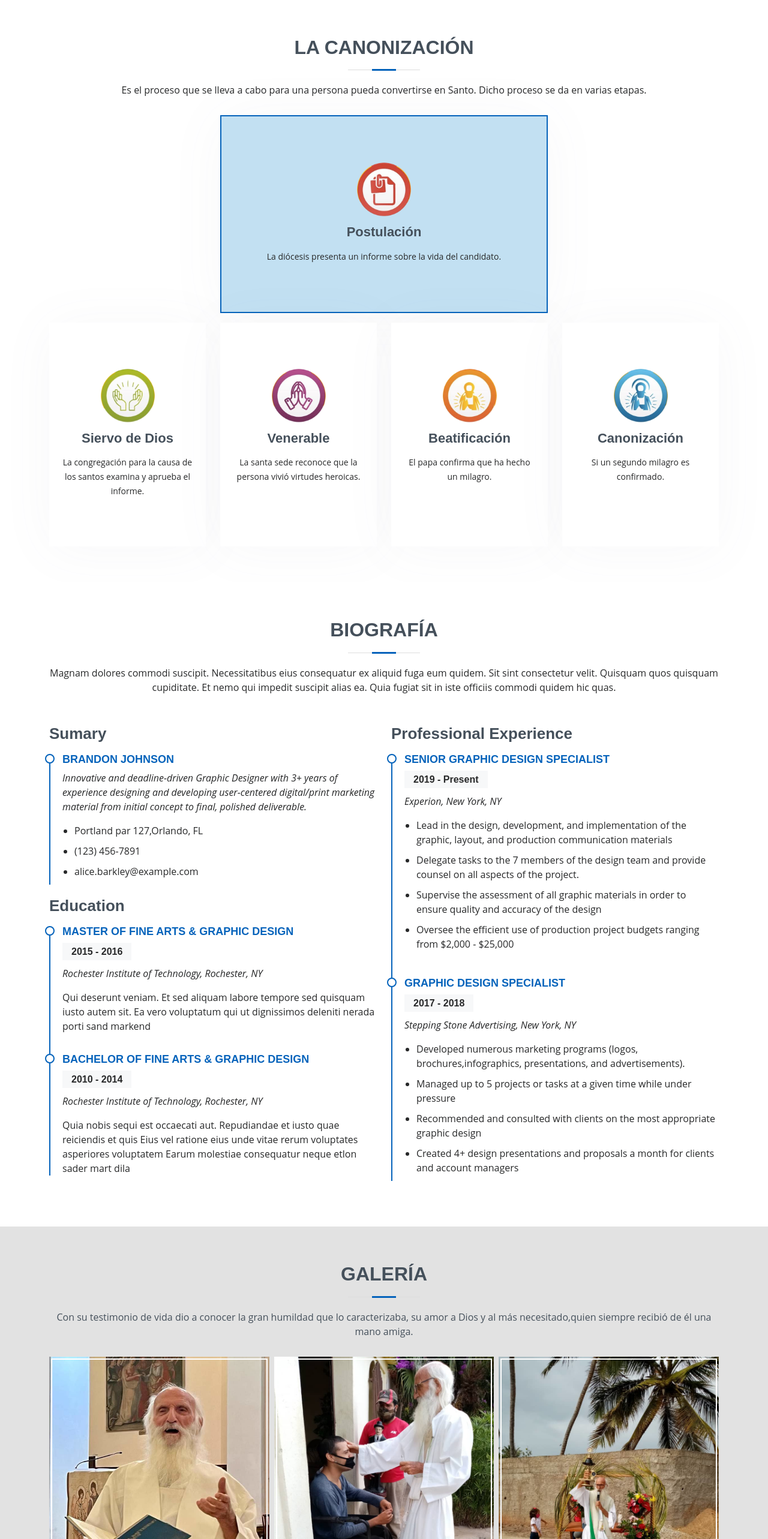
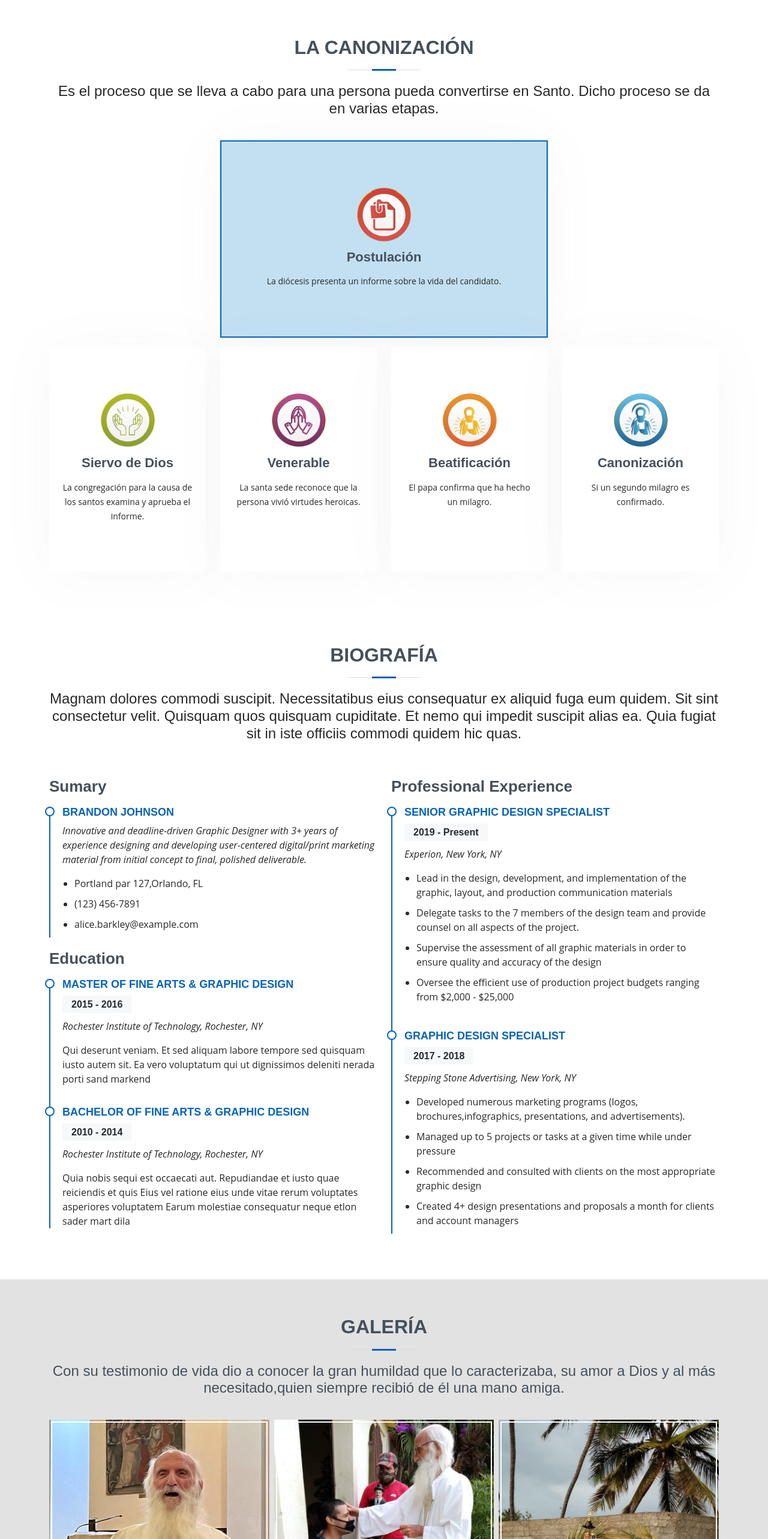
Before and after one commit to camquipc/santo-subuto, a React (Create React App) app: page / in a window 1280 px wide. Shown: the part 800-3366 px from the top of the page at 60% size. Built offline with nearby package versions, Linux system fonts and the light colour scheme.

Commit message:
sub parrafos a h4

```diff
--- a/src/components/About.js
+++ b/src/components/About.js
@@ -8,7 +8,7 @@ export const About = () => {
 
                     <div className="section-title">
                         <h2>Biografía</h2>
-                        <p>Magnam dolores commodi suscipit. Necessitatibus eius consequatur ex aliquid fuga eum quidem. Sit sint consectetur velit. Quisquam quos quisquam cupiditate. Et nemo qui impedit suscipit alias ea. Quia fugiat sit in iste officiis commodi quidem hic quas.</p>
+                        <h4>Magnam dolores commodi suscipit. Necessitatibus eius consequatur ex aliquid fuga eum quidem. Sit sint consectetur velit. Quisquam quos quisquam cupiditate. Et nemo qui impedit suscipit alias ea. Quia fugiat sit in iste officiis commodi quidem hic quas.</h4>
                     </div>
 
                     <div className="row">
--- a/src/components/Galeria.js
+++ b/src/components/Galeria.js
@@ -37,7 +37,7 @@ export const Galeria = () => {
                 <div className="container" data-aos="fade-up">
                     <div className="section-title">
                         <h2>Galería</h2>
-                        <p>Con su testimonio de vida dio a conocer la gran humildad que lo caracterizaba, su amor a Dios y al más necesitado,quien siempre recibió de él una mano amiga.</p>
+                        <h4>Con su testimonio de vida dio a conocer la gran humildad que lo caracterizaba, su amor a Dios y al más necesitado,quien siempre recibió de él una mano amiga.</h4>
                     </div>
                     <div className="galeria" data-aos="fade-up" data-aos-delay="200">
                         {
--- a/src/components/ProcesoSanto.js
+++ b/src/components/ProcesoSanto.js
@@ -7,7 +7,7 @@ const ProcesoSanto = () => {
 
                 <div className="section-title">
                     <h2>La Canonización</h2>
-                    <p>Es el proceso que se lleva a cabo para una persona pueda convertirse en Santo. Dicho proceso se da en varias etapas.</p>
+                    <h4>Es el proceso que se lleva a cabo para una persona pueda convertirse en Santo. Dicho proceso se da en varias etapas.</h4>
                 </div>
                 <div className="row mb-3 ">
                     <div className="centrar_contenido col-lg-6 m-lg-auto col-md-6 m-md-auto d-flex align-items-stretch" data-aos="zoom-in" data-aos-delay="100">
--- a/src/components/Testimonio.js
+++ b/src/components/Testimonio.js
@@ -7,7 +7,7 @@ export default function Testimonio() {
                 <div className="container" data-aos="fade-up">
                     <div className="section-title">
                         <h2>Testimonios</h2>
-                        <p>Comparte con nosotros tu testimonio de alguna vivencia que hayas tenido con el padre Jorge que evidencie su vida de santidad.</p>
+                        <h4>Comparte con nosotros tu testimonio de alguna vivencia que hayas tenido con el padre Jorge que evidencie su vida de santidad.</h4>
                     </div>
                     <div className="row">
                         <div className="row mt-1">
```
